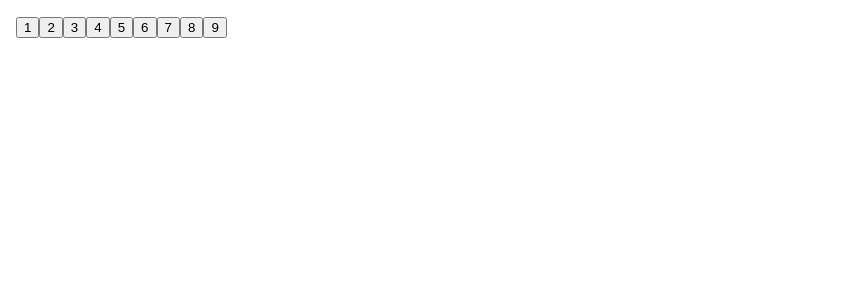
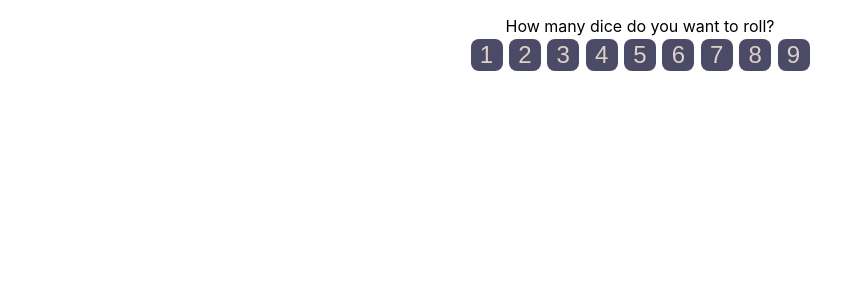
Before and after one commit to NadyaCodes/dice-r-us, a React (Create React App) app: page / in a window 1280 px wide. Shown: the top 300 px of the page, without its empty margins (0-857 px from the left). Built offline with nearby package versions, Linux system fonts and the light colour scheme.

Commit message:
add basic layout and color scheme

```diff
--- a/src/App.css
+++ b/src/App.css
@@ -1,5 +1,16 @@
+:root {
+  --pale-one: #DDD1C7;
+  --pale-two: #d1dcc3;
+  --med-one: #8DB580;
+  --dark-one: #737d7b;
+  --dark-two: #4B4A67;
+}
+
+
 body {
-  margin: 1rem;
+  margin-top: 1rem;
+  display: flex;
+  justify-content: center;
 }
 
 nav {
@@ -8,6 +19,37 @@ nav {
 
 li {
   list-style: none;
+}
+
+button {
+  background-color: var(--dark-two);
+  color: var(--pale-one);
+  margin: .2rem;
+  border: none;
+  border-radius: .5rem;
+  font-size: x-large;
+}
+
+nav > li > button {
+  width: 2rem;
+  height: 2rem;
+}
+
+.app {
+  display: flex;
+  flex-direction: column-reverse;
+  align-items: center;
+}
+
+.reset {
+  background-color: var(--dark-one);
+  color: var(--pale-two);
+}
+
+.number-picker {
+  display: flex;
+  flex-direction: column;
+  align-items: center;
 }
 
 .dice {
@@ -82,14 +124,15 @@ li {
 }
 
 
-
 .diceDisplay {
   display: flex;
   margin: .3rem;
+  height: 7rem;
 }
 
 .rollingDice {
   display: flex;
+  height: 7.6rem;
 }
 
 .rolling > .dice {
--- a/src/App.js
+++ b/src/App.js
@@ -9,8 +9,8 @@ function App() {
   const [reset, setReset] = useState(false)
 
   return (
-    <div>
-      {reset === true ? <button onClick={() => {setNum(0); setReset(false)}}>Reset</button> : <Number setNum={setNum} setReset={setReset}/>}
+    <div className='app'>
+      {reset === true ? <button onClick={() => {setNum(0); setReset(false)}} className='reset'>Reset</button> : <Number setNum={setNum} setReset={setReset}/>}
       {num > 0 && <Dice num={num}/>}
     </div>
   );
--- a/src/Number.js
+++ b/src/Number.js
@@ -8,6 +8,9 @@ export default function Number(props) {
   }
 
   return(
-    <nav>{navigation}</nav>
+    <div className="number-picker">How many dice do you want to roll?
+      <nav>{navigation}</nav>
+    </div>
+
   )
 }
```
